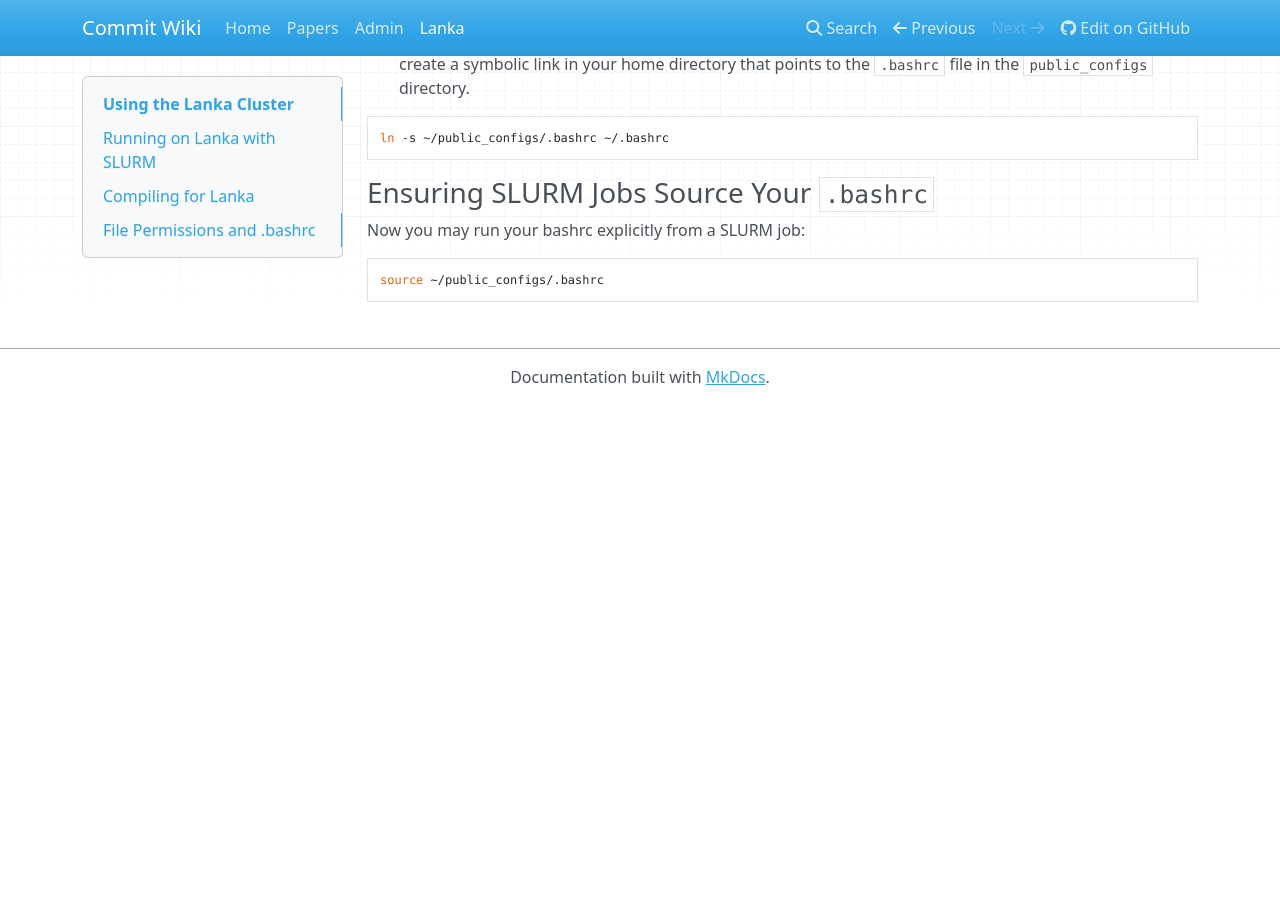
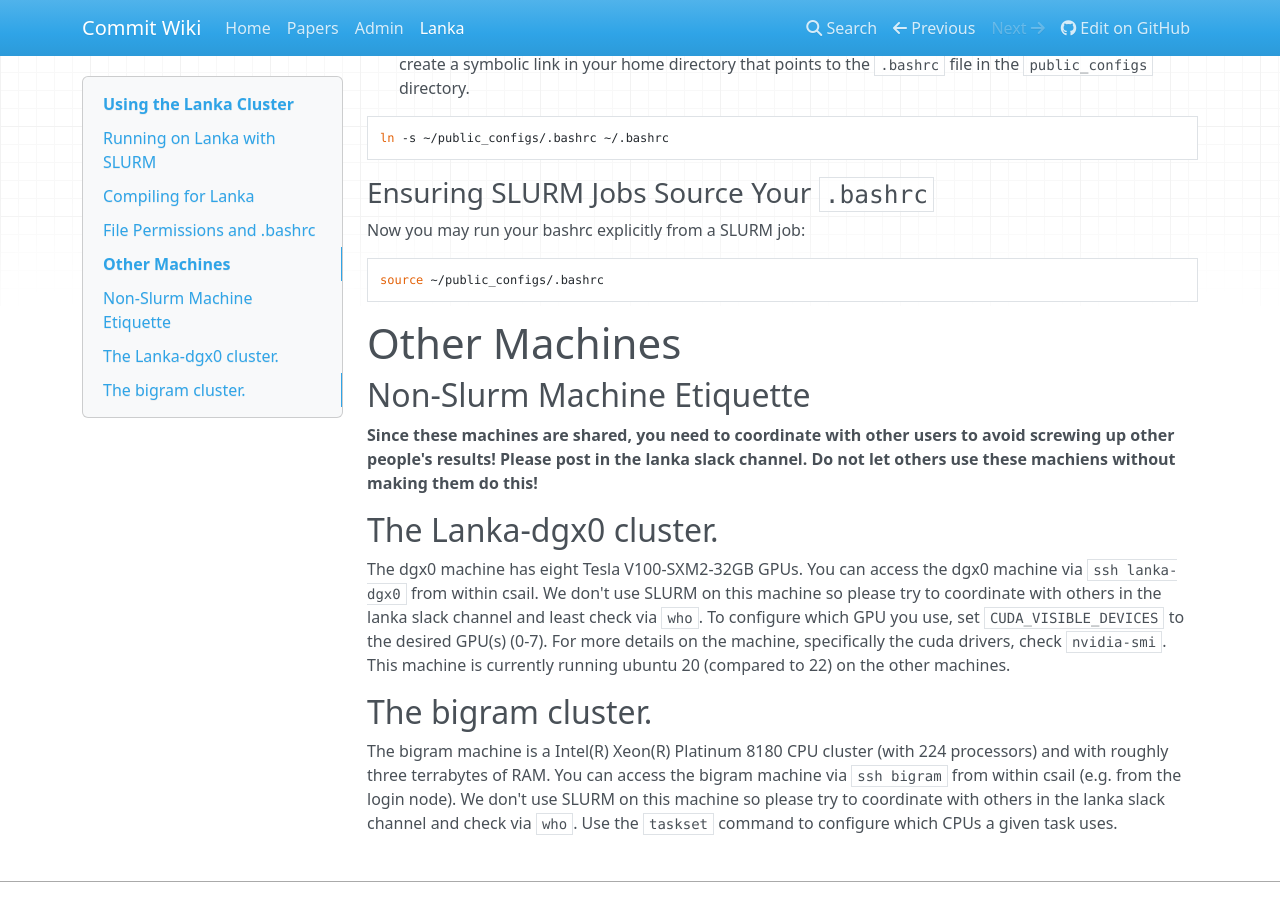
Before and after one commit to mit-commit/commit-wiki, an MkDocs documentation site: the page built from docs/lanka.md, in a window 1280 px wide and 900 px high, scrolled down 2247 px. Built offline with MkDocs 1.6.1, drawn with Linux system fonts in a browser that asks for light colours; nearby versions of some CDN libraries; before the commit the page ends 2652 px from its top, so only the background shows below that.

Commit message:
other machines

````diff
--- a/docs/lanka.md
+++ b/docs/lanka.md
@@ -92,3 +92,16 @@
 ```bash
 source ~/public_configs/.bashrc
 ```
+
+
+# Other Machines
+## Non-Slurm Machine Etiquette
+
+**Since these machines are shared, you need to coordinate with other users to avoid screwing up other people's results! Please post in the lanka slack channel. Do not let others use these machiens without making them do this!**
+
+## The Lanka-dgx0 cluster.
+
+The dgx0 machine has eight Tesla V100-SXM2-32GB GPUs. You can access the dgx0 machine via `ssh lanka-dgx0` from within csail.  We don't use SLURM on this machine so please try to coordinate with others in the lanka slack channel and least check via  `who`. To configure which GPU you use, set `CUDA_VISIBLE_DEVICES` to the desired GPU(s) (0-7). For more details on the machine, specifically the cuda drivers, check `nvidia-smi`. This machine is currently running ubuntu 20 (compared to 22) on the other machines.
+
+## The bigram cluster.
+The bigram machine is a Intel(R) Xeon(R) Platinum 8180 CPU cluster (with 224 processors) and with roughly three terrabytes of RAM. You can access the bigram machine via `ssh bigram` from within csail (e.g. from the login node). We don't use SLURM on this machine so please try to coordinate with others in the lanka slack channel and check via `who`.  Use the `taskset` command to configure which CPUs a given task uses.
````
